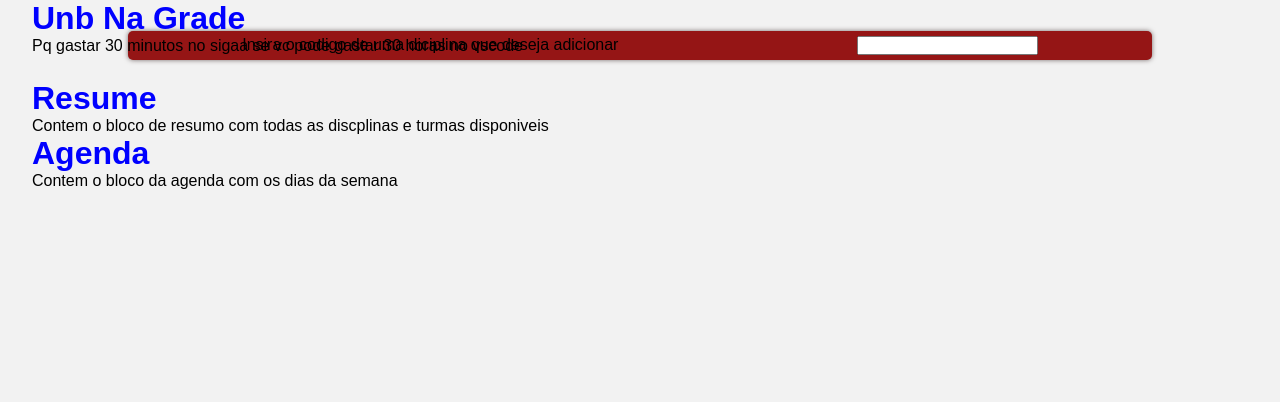
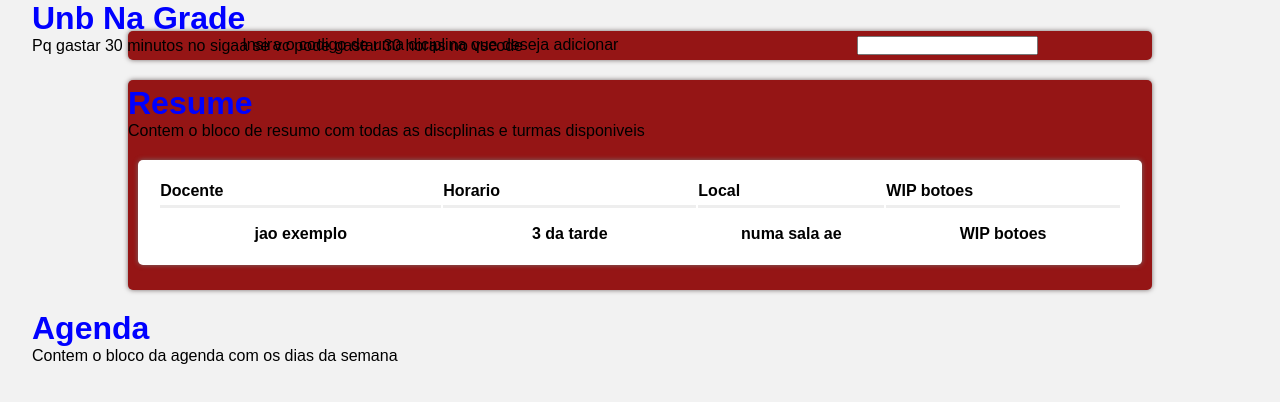
Before and after one commit to l-ricardo/UnBNaGrade, a Next.js app in the folder application/: page / in a window 1280 px wide. Shown: the top 402 px of the page. Built offline with nearby package versions, Linux system fonts and the light colour scheme.

Commit message:
html base de resume

```diff
--- a/application/src/components/Resume.jsx
+++ b/application/src/components/Resume.jsx
@@ -1,10 +1,30 @@
+import styles from "../styles/Resume.module.css";
+
 export default function Resume(){
     return (
-    <div>
+    <div className={styles.caixote}>
         <h1>Resume</h1>
         <p >
             Contem o bloco de resumo com todas as discplinas e turmas disponiveis
         </p>
+        <table className={styles.tabelinha} >
+            <thead>
+                <tr>
+                    <th className={styles.cabecalho} width={60}>Docente</th>
+                    <th className={styles.cabecalho} width={10}>Horario</th>
+                    <th className={styles.cabecalho} width={10}>Local</th>
+                    <th className={styles.cabecalho} width={20}>WIP botoes</th>
+                </tr>
+            </thead>
+            <tbody>
+                <tr>
+                    <th className={styles.linha} width={60}>jao exemplo</th>
+                    <th className={styles.linha} width={10}>3 da tarde</th>
+                    <th className={styles.linha} width={10}>numa sala ae</th>
+                    <th className={styles.linha} width={20}>WIP botoes</th>
+                </tr>
+            </tbody>
+        </table>
     </div>
     )
 }
--- /dev/null
+++ b/application/src/styles/Resume.module.css
@@ -0,0 +1,33 @@
+
+.caixote{
+    max-width: 1024px;
+    margin: 20px auto;
+    width: 90%;
+    background-color: #951515;
+    box-shadow: 0px 0px 5px #776c6c;
+    border-radius: 5px;
+    padding: 5px 0px;
+    justify-content: space-around;
+    gap: 10px;
+    }
+
+.tabelinha{
+    width: 98%;
+    background-color: #fff;
+    padding: 20px;
+    box-shadow: 0px 0px 5px #776c6c;
+    border-radius: 5px;
+    max-width: 1120px;
+    margin: 20px auto;
+}
+.cabecalho {
+text-align: start;
+border-bottom: inset;
+padding-bottom: 5px;}
+
+.linha {
+        padding-top: 15px;
+        word-break: break-all;
+          width: 18px;
+          height: 18px;
+      }
```
